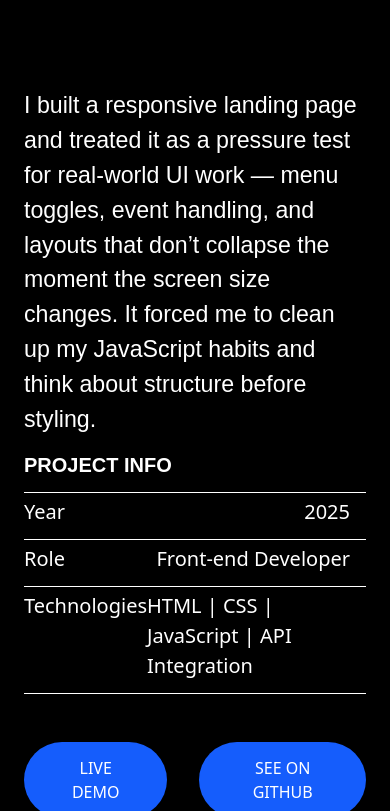
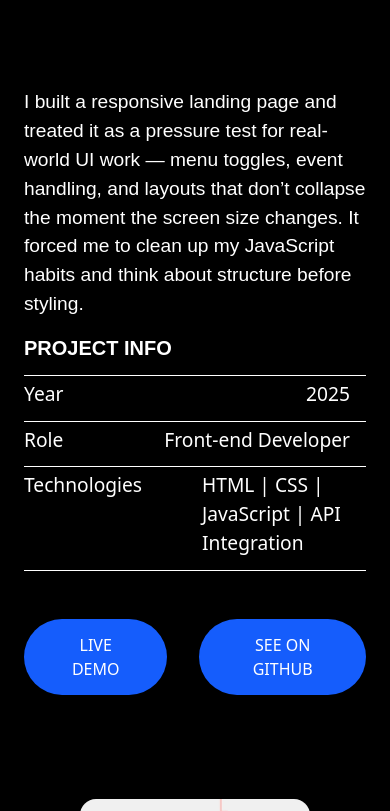
Before and after one commit to KabeloMaps/Portfolio, a React (Vite) app: page / in a window 390 px wide. Shown: the part 1493-2304 px from the top of the page. Built offline with nearby package versions, Linux system fonts and the light colour scheme; a web font is replaced by a local one.

Commit message:
Responsive design

```diff
--- a/src/components/Navigation.tsx
+++ b/src/components/Navigation.tsx
@@ -21,9 +21,6 @@ export default function Navigation() {
         >
           <div className="flex lg:flex-1">
             <a href="#" className="-m-1.5 p-1.5">
-              {/* <span className="text-white text-2xl font-bold ">
-                Kabelo Maponya
-              </span> */}
               <img
                 alt=""
                 src="https://tailwindcss.com/plus-assets/img/logos/mark.svg?color=white"
--- a/src/components/ProjectCard.tsx
+++ b/src/components/ProjectCard.tsx
@@ -28,31 +28,31 @@ export default function ProjectCard({ project }: ProjectCardProps) {
 
       <div className="description-container content-center">
         <article>
-          <p className="font-family-third text-[1.45rem]  font-light">
+          <p className="text-[1.20rem] sm:text-[1.55rem] md:text-[1.65rem] lg:text-[1.70rem] xl:text-[1.75rem] font-family-third font-light">
             {project.description}
           </p>
 
-          <h2 className="font-family-third font-semibold text-[1.25rem] pt-3.5 pb-3">
+          <h2 className="text-[1.25rem]  font-family-third font-semibold pt-3.5 pb-3">
             PROJECT INFO
           </h2>
           <hr />
 
-          <div className="my-1 mb-3 flex text-[1.25rem]">
+          <div className="text-[1.20rem] sm:text-[1.45rem]   my-1 mb-3 flex ">
             <p>Year</p>
             <p className="mx-auto mr-4">{project.year}</p>
           </div>
 
           <hr />
 
-          <div className="my-1 mb-3 flex text-[1.25rem]">
+          <div className="text-[1.20rem] sm:text-[1.45rem]  my-1 mb-3 flex">
             <p>Role</p>
             <p className="mx-auto mr-4">{project.role}</p>
           </div>
 
           <hr />
 
-          <div className="my-1 mb-3 flex text-[1.25rem]">
-            <p>Technologies</p>
+          <div className="text-[1.20rem] sm:text-[1.45rem] md:text-[1.65rem]  my-1 mb-3 flex">
+            <p className="pr-15">Technologies</p>
             <p className="mx-auto mr-4">{project.technologies.join(" | ")}</p>
           </div>
 
```
